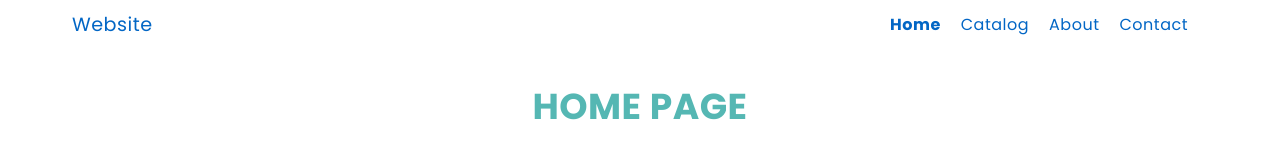
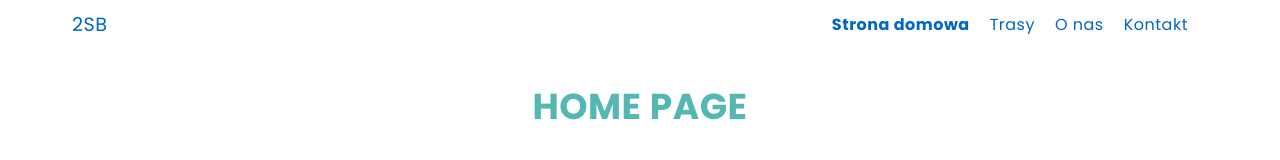
Before and after one commit to martingx89/sheep-one, a React (Create React App) app: page / in a window 1280 px wide. Shown: the top 160 px of the page. Built offline with nearby package versions, Linux system fonts and the light colour scheme; no server answers.

Commit message:
Patch: change styles for navbar

```diff
--- a/src/components/views/Navbar/Navbar.js
+++ b/src/components/views/Navbar/Navbar.js
@@ -2,6 +2,7 @@ import React, { useState } from 'react';
 import { Link, NavLink } from 'react-router-dom';
 import { FaBars, FaTimes } from 'react-icons/fa';
 import styles from './Navbar.module.scss';
+import { PAGE_TITLE } from '../../../constants/pageSetup';
 
 const Navbar = () => {
   const [isOpen, setIsOpen] = useState(false);
@@ -17,7 +18,7 @@ const Navbar = () => {
   return (
     <nav className={styles.nav}>
       <div className={styles.logo}>
-        <Link to='/'>Website</Link>
+        <Link to='/'>{PAGE_TITLE}</Link>
       </div>
 
       <div className={`${styles.menuToggle} ${isOpen ? styles.open : ''}`} onClick={toggleMenu}>
@@ -27,27 +28,22 @@ const Navbar = () => {
       <ul className={`${styles.menu} ${isOpen ? styles.open : ''}`}>
         <li>
           <NavLink to='/' className={styles.active} onClick={closeMenu}>
-            Home
+            Strona domowa
           </NavLink>
         </li>
-        {/* <li>
-          <NavLink to='/news' className={styles.active} onClick={closeMenu}>
-            News
-          </NavLink>
-        </li> */}
         <li>
           <NavLink to='/catalog' className={styles.active} onClick={closeMenu}>
-            Catalog
+            Trasy
           </NavLink>
         </li>
         <li>
           <NavLink to='/about' className={styles.active} onClick={closeMenu}>
-            About
+            O nas
           </NavLink>
         </li>
         <li>
           <NavLink to='/contact' className={styles.active} onClick={closeMenu}>
-            Contact
+            Kontakt
           </NavLink>
         </li>
       </ul>
--- a/src/components/views/Navbar/Navbar.module.scss
+++ b/src/components/views/Navbar/Navbar.module.scss
@@ -60,21 +60,23 @@
       top: 50px;
       left: 0;
       margin: 0;
-      background-color: rgba($color: $color-light, $alpha: 0.8);
+      background-color: $color-light;
       width: 100%;
+      height: 100%;
       text-align: center;
       z-index: 10000;
 
       &.open {
         display: flex;
-        padding: 0;
+        justify-content: center;
+        padding: 10px;
       }
 
       li {
-        margin: 10px 0;
+        margin: 20px 0;
 
         a {
-          font-size: 18px;
+          font-size: $base-size * 3;
         }
       }
     }
--- /dev/null
+++ b/src/constants/pageSetup.js
@@ -0,0 +1 @@
+export const PAGE_TITLE = '2SB';
```
